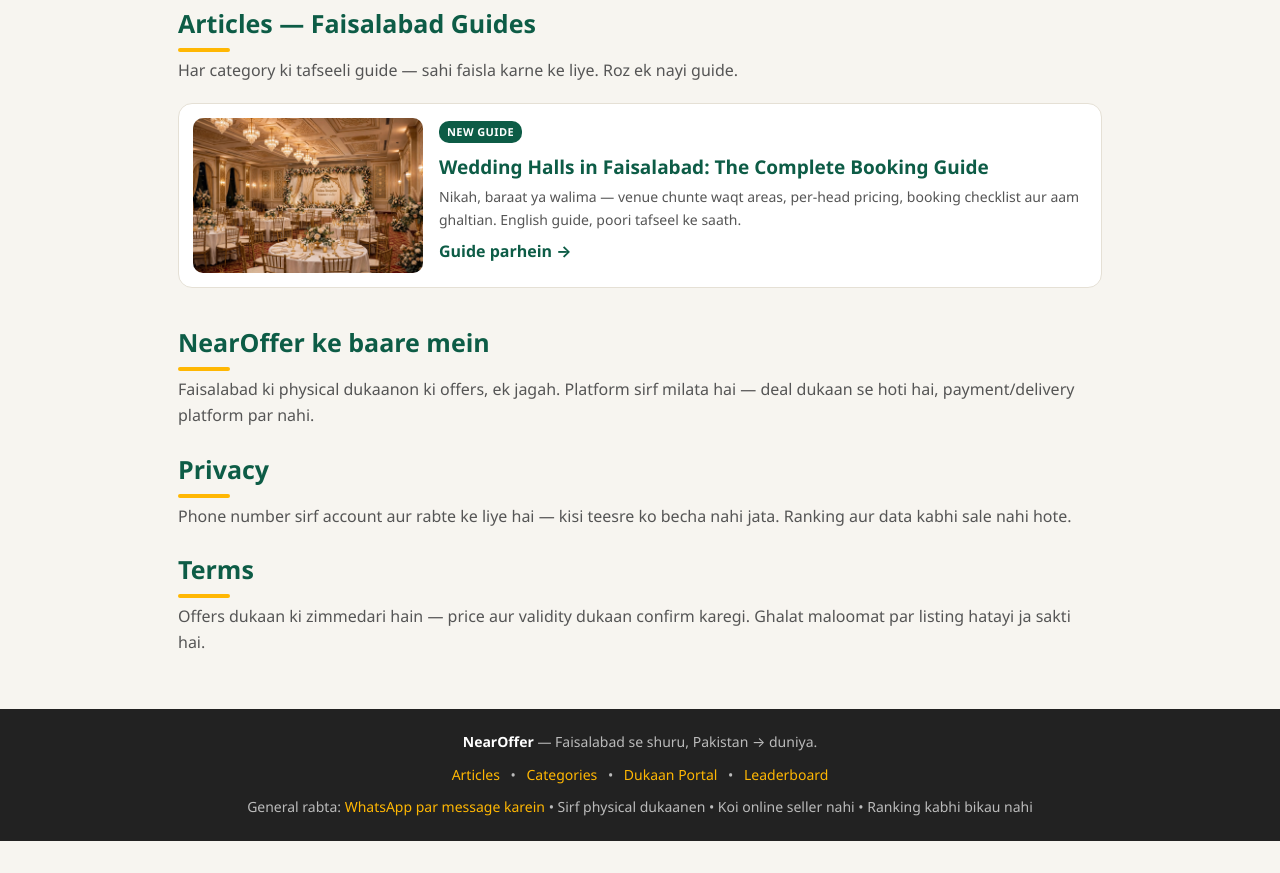
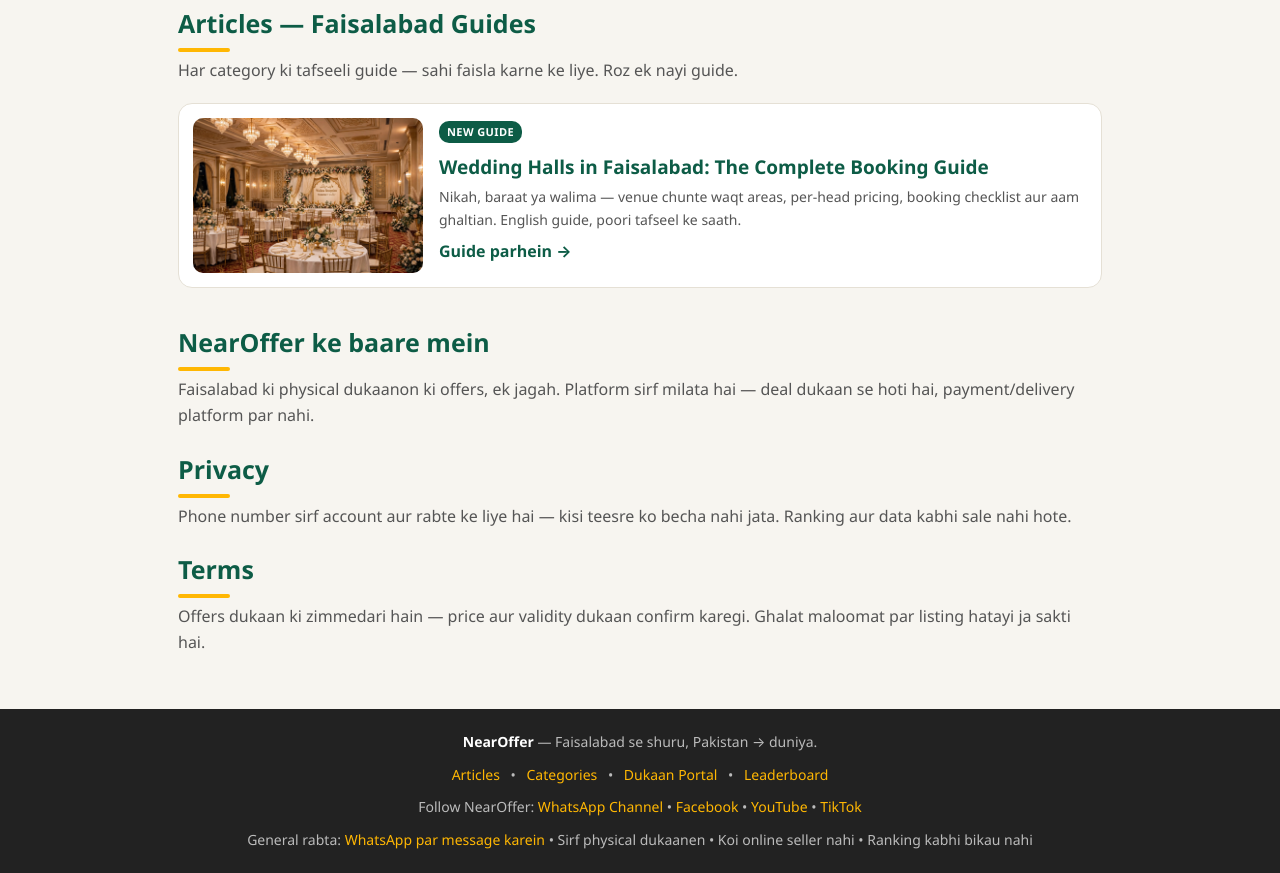
Before and after one commit to jhoonac0000/nearoffer, a plain HTML site: page index.html in a window 1280 px wide. Shown: the part 9554-10427 px from the top of the page. Before the commit the page ends 10395 px from the top, so only its background shows below. Drawn offline with Linux system fonts and the light colour scheme.

Commit message:
Add Follow NearOffer social links (WhatsApp Channel, Facebook, YouTube, TikTok) to footer

```diff
--- a/index.html
+++ b/index.html
@@ -711,6 +711,7 @@
   <div class="wrap">
     <p><b style="color:#fff">NearOffer</b> — Faisalabad se shuru, Pakistan → duniya.</p>
     <nav style="margin:10px 0"><a href="articles/index.html">Articles</a> • <a href="#categories">Categories</a> • <a href="#shop-portal">Dukaan Portal</a> • <a href="#leaderboard-sec">Leaderboard</a></nav>
+    <p style="margin:10px 0">Follow NearOffer: <a href="https://whatsapp.com/channel/0029VbDzZPpGpLHLdbDATo2d" target="_blank" rel="noopener">WhatsApp Channel</a> • <a href="https://www.facebook.com/profile.php?id=61596552574947" target="_blank" rel="noopener">Facebook</a> • <a href="https://www.youtube.com/@NearOffer" target="_blank" rel="noopener">YouTube</a> • <a href="https://www.tiktok.com/@nearoffer" target="_blank" rel="noopener">TikTok</a></p>
     <p>General rabta: <a href="https://wa.me/923337476228">WhatsApp par message karein</a> • Sirf physical dukaanen • Koi online seller nahi • Ranking kabhi bikau nahi</p>
   </div>
 </footer>
```
